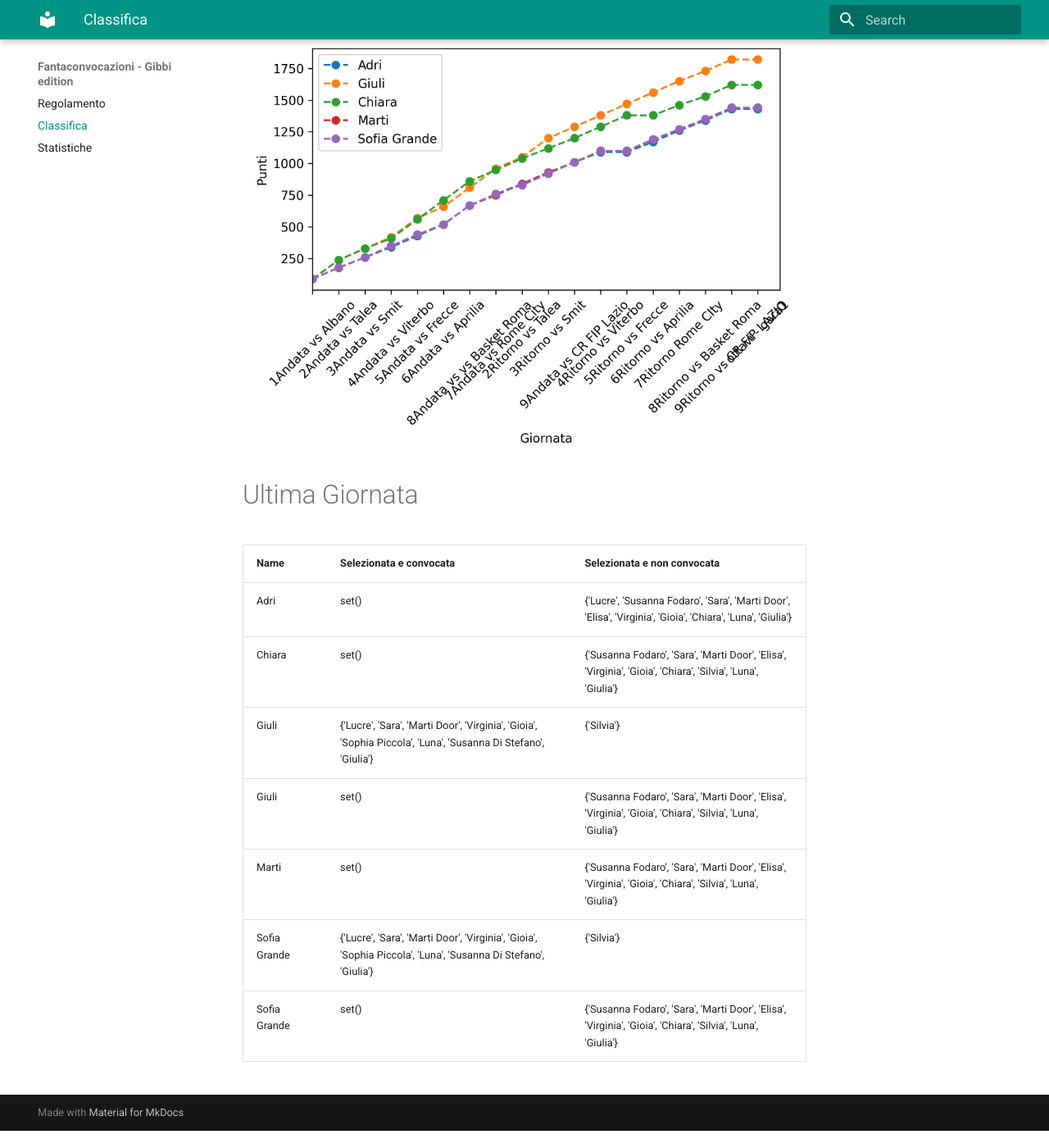
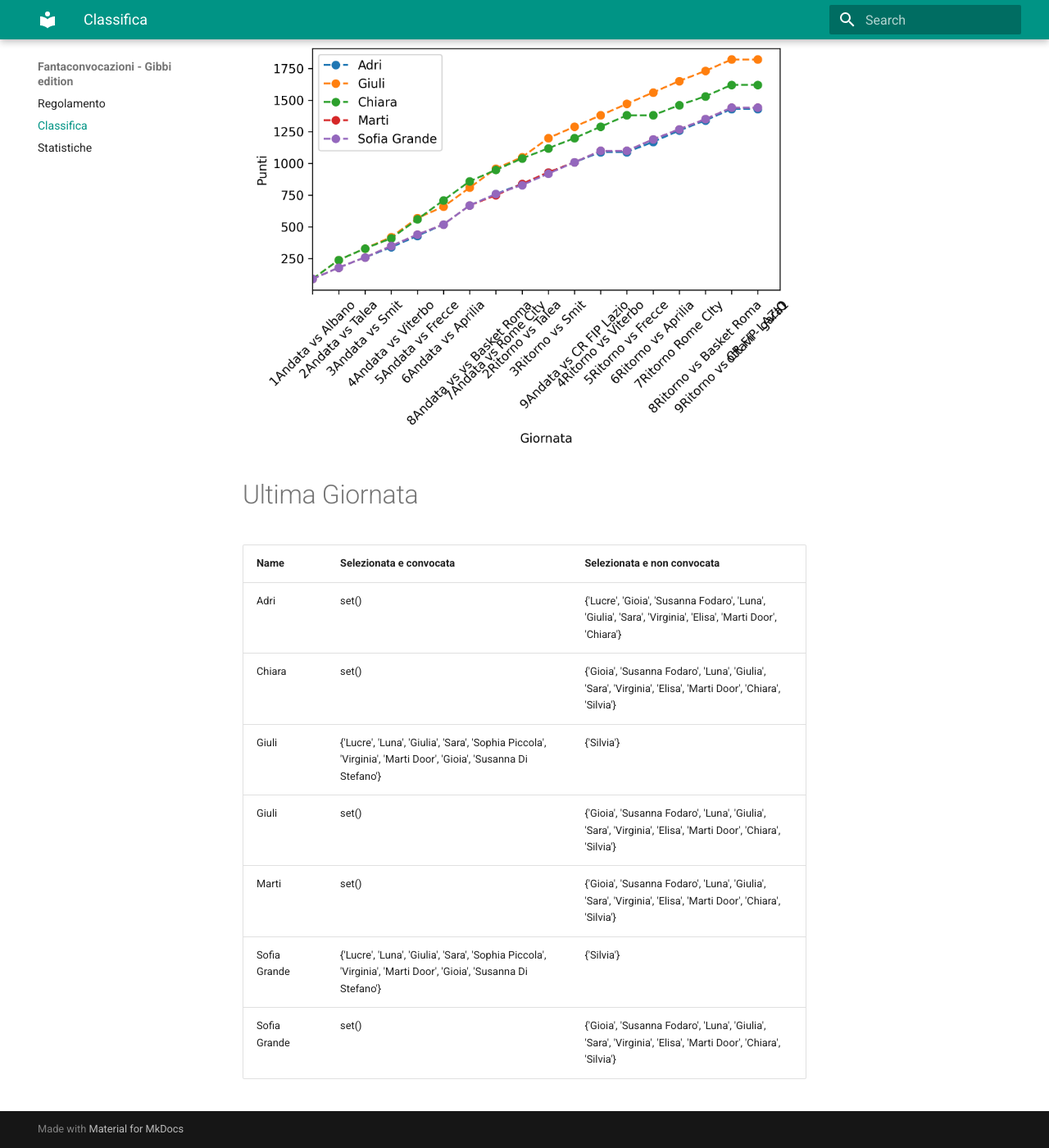
Before and after one commit to martinig94/fantagibbi, an MkDocs documentation site: the page built from docs/Classifica.md, in a window 1280 px wide and 1400 px high, scrolled down 565 px. Shown: the whole window at 82% size. Built offline with MkDocs 1.6.1 and Material for MkDocs 9.7.7, drawn with Linux system fonts in a browser that asks for light colours; before the commit the page ends 1944 px from its top, so only the background shows below that.

Commit message:
Auto-update from main.py

```diff
--- a/docs/Classifica.md
+++ b/docs/Classifica.md
@@ -18,11 +18,11 @@
 <!-- START_TABLE CORRECT -->
 | Name         | Selezionata e convocata                                                                                        | Selezionata e non convocata                                                                                  |
 |:-------------|:---------------------------------------------------------------------------------------------------------------|:-------------------------------------------------------------------------------------------------------------|
-| Adri         | set()                                                                                                          | {'Lucre', 'Susanna Fodaro', 'Sara', 'Marti Door', 'Elisa', 'Virginia', 'Gioia', 'Chiara', 'Luna', 'Giulia'}  |
-| Chiara       | set()                                                                                                          | {'Susanna Fodaro', 'Sara', 'Marti Door', 'Elisa', 'Virginia', 'Gioia', 'Chiara', 'Silvia', 'Luna', 'Giulia'} |
-| Giuli        | {'Lucre', 'Sara', 'Marti Door', 'Virginia', 'Gioia', 'Sophia Piccola', 'Luna', 'Susanna Di Stefano', 'Giulia'} | {'Silvia'}                                                                                                   |
-| Giuli        | set()                                                                                                          | {'Susanna Fodaro', 'Sara', 'Marti Door', 'Elisa', 'Virginia', 'Gioia', 'Chiara', 'Silvia', 'Luna', 'Giulia'} |
-| Marti        | set()                                                                                                          | {'Susanna Fodaro', 'Sara', 'Marti Door', 'Elisa', 'Virginia', 'Gioia', 'Chiara', 'Silvia', 'Luna', 'Giulia'} |
-| Sofia Grande | {'Lucre', 'Sara', 'Marti Door', 'Virginia', 'Gioia', 'Sophia Piccola', 'Luna', 'Susanna Di Stefano', 'Giulia'} | {'Silvia'}                                                                                                   |
-| Sofia Grande | set()                                                                                                          | {'Susanna Fodaro', 'Sara', 'Marti Door', 'Elisa', 'Virginia', 'Gioia', 'Chiara', 'Silvia', 'Luna', 'Giulia'} |
+| Adri         | set()                                                                                                          | {'Lucre', 'Gioia', 'Susanna Fodaro', 'Luna', 'Giulia', 'Sara', 'Virginia', 'Elisa', 'Marti Door', 'Chiara'}  |
+| Chiara       | set()                                                                                                          | {'Gioia', 'Susanna Fodaro', 'Luna', 'Giulia', 'Sara', 'Virginia', 'Elisa', 'Marti Door', 'Chiara', 'Silvia'} |
+| Giuli        | {'Lucre', 'Luna', 'Giulia', 'Sara', 'Sophia Piccola', 'Virginia', 'Marti Door', 'Gioia', 'Susanna Di Stefano'} | {'Silvia'}                                                                                                   |
+| Giuli        | set()                                                                                                          | {'Gioia', 'Susanna Fodaro', 'Luna', 'Giulia', 'Sara', 'Virginia', 'Elisa', 'Marti Door', 'Chiara', 'Silvia'} |
+| Marti        | set()                                                                                                          | {'Gioia', 'Susanna Fodaro', 'Luna', 'Giulia', 'Sara', 'Virginia', 'Elisa', 'Marti Door', 'Chiara', 'Silvia'} |
+| Sofia Grande | {'Lucre', 'Luna', 'Giulia', 'Sara', 'Sophia Piccola', 'Virginia', 'Marti Door', 'Gioia', 'Susanna Di Stefano'} | {'Silvia'}                                                                                                   |
+| Sofia Grande | set()                                                                                                          | {'Gioia', 'Susanna Fodaro', 'Luna', 'Giulia', 'Sara', 'Virginia', 'Elisa', 'Marti Door', 'Chiara', 'Silvia'} |
 <!-- END_TABLE CORRECT -->
```
